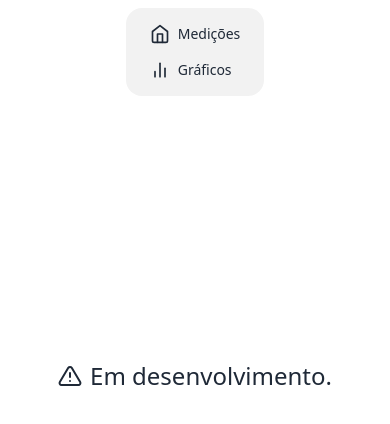
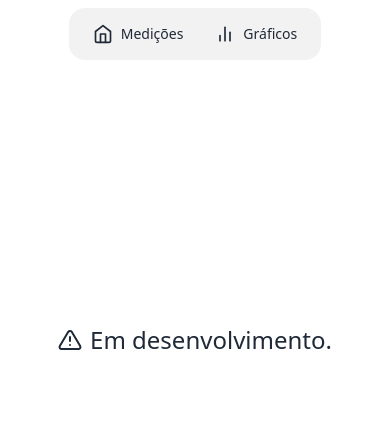
Before and after one commit to LuWroblewski/TemperatureMonitorSystem, a Next.js app: page /charts in a window 390 px wide. Shown: the top 424 px of the page. Built offline with nearby package versions, Linux system fonts and the light colour scheme.

Commit message:
fix responsive menu

```diff
--- a/src/components/menu/menu.tsx
+++ b/src/components/menu/menu.tsx
@@ -3,7 +3,7 @@ import { FiHome, FiBarChart2 } from 'react-icons/fi';
 
 export default function Menu() {
   return (
-    <ul className='menu bg-base-200 lg:menu-horizontal rounded-box'>
+    <ul className='menu bg-base-200 menu-horizontal rounded-box'>
       <li>
         <Link href='/'>
           <FiHome className='text-xl' />
```
